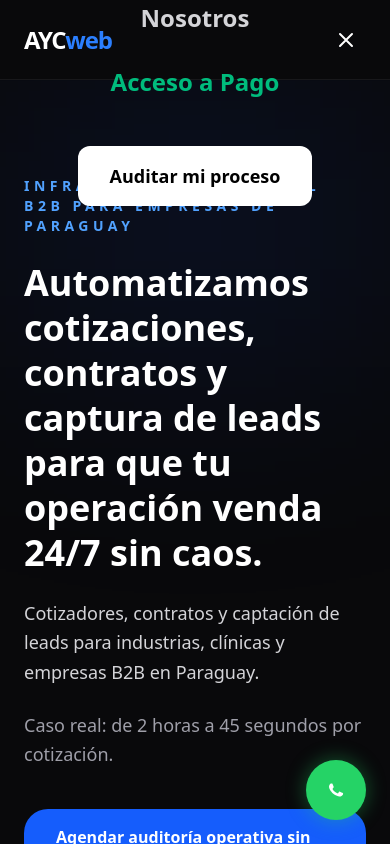
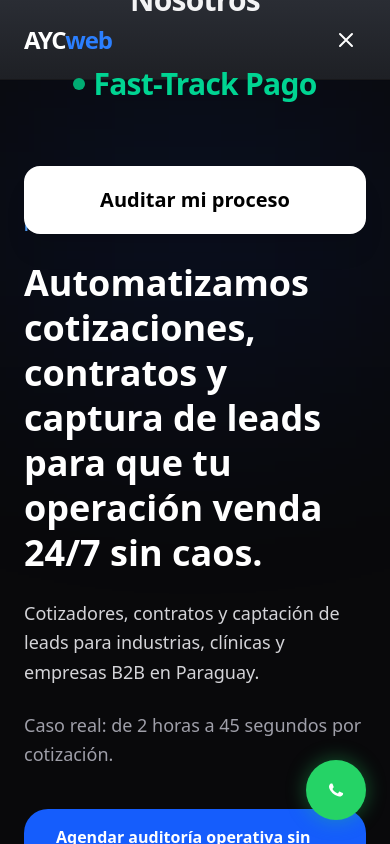
Before and after one commit to oscaramarilla/aycweb, a Next.js app: page / in a window 390 px wide. Both pictures are taken after a click on the button "Toggle Menu". Shown: the top 844 px of the page. Built offline with nearby package versions, Linux system fonts and the light colour scheme.

Commit message:
feat: navbar mobile premium y nueva sala VIP de fast-track payment2

```diff
--- a/components/Navbar.tsx
+++ b/components/Navbar.tsx
@@ -1,6 +1,6 @@
 "use client";
 
-import { useState } from "react";
+import { useState, useEffect } from "react";
 import Link from "next/link";
 import { AYCWEB_CONTACT } from "@/lib/config/contact";
 
@@ -9,14 +9,28 @@ export default function Navbar() {
   const whatsappNumber = AYCWEB_CONTACT.whatsappNumber;
   const whatsappMsg = encodeURIComponent(AYCWEB_CONTACT.globalMessages.diagnosis);
 
-  const toggleMenu = () => setIsMobileMenuOpen(!isMobileMenuOpen);
+  const toggleMenu = () => {
+    setIsMobileMenuOpen(!isMobileMenuOpen);
+  };
+
+  // Prevenir scroll cuando el menú está abierto
+  useEffect(() => {
+    if (isMobileMenuOpen) {
+      document.body.style.overflow = 'hidden';
+    } else {
+      document.body.style.overflow = 'unset';
+    }
+    return () => {
+      document.body.style.overflow = 'unset';
+    };
+  }, [isMobileMenuOpen]);
 
   return (
     <nav className="fixed top-0 left-0 right-0 z-50 bg-zinc-950/80 backdrop-blur-md border-b border-zinc-900 h-20 flex items-center transition-all">
       <div className="max-w-6xl mx-auto px-6 w-full flex items-center justify-between">
 
         {/* LOGO */}
-        <Link href="/" className="text-2xl font-black tracking-tighter text-white z-50">
+        <Link href="/" className="text-2xl font-black tracking-tighter text-white z-[60]">
           AYC<span className="text-blue-500">web</span>
         </Link>
 
@@ -41,7 +55,7 @@ export default function Navbar() {
 
         {/* MOBILE MENU BUTTON */}
         <button
-          className="md:hidden text-white z-50 p-2"
+          className="md:hidden text-white z-[60] p-2"
           onClick={toggleMenu}
           aria-label="Toggle Menu"
         >
@@ -54,22 +68,53 @@ export default function Navbar() {
 
       </div>
 
-      {/* MOBILE MENU OVERLAY */}
-      <div className={`fixed inset-0 bg-zinc-950 z-40 flex flex-col items-center justify-center gap-8 transition-all duration-300 md:hidden ${isMobileMenuOpen ? 'opacity-100 visible' : 'opacity-0 invisible pointer-events-none'}`}>
-        <Link href="/soluciones" onClick={toggleMenu} className="text-2xl font-bold text-zinc-300 hover:text-white">Soluciones</Link>
-        <Link href="/productos" onClick={toggleMenu} className="text-2xl font-bold text-zinc-300 hover:text-white">Productos</Link>
-        <Link href="/nosotros" onClick={toggleMenu} className="text-2xl font-bold text-zinc-300 hover:text-white">Nosotros</Link>
-        <Link href="/pago" onClick={toggleMenu} className="text-2xl font-black text-emerald-500 hover:text-emerald-400">Acceso a Pago</Link>
+      {/* MOBILE MENU OVERLAY - DISEÑO PLATA/CINZA */}
+      <div
+        className={`fixed inset-0 z-50 flex flex-col items-center justify-center bg-gradient-to-b from-[#2a2d34] to-[#1e2025] transition-all duration-300 ease-in-out ${
+          isMobileMenuOpen ? 'opacity-100 visible' : 'opacity-0 invisible pointer-events-none'
+        }`}
+      >
+        <div className="flex flex-col items-center gap-8 w-full px-6">
+          <Link
+            href="/soluciones"
+            onClick={toggleMenu}
+            className="text-3xl font-black text-zinc-100 hover:text-white tracking-tight"
+          >
+            Soluciones
+          </Link>
+          <Link
+            href="/productos"
+            onClick={toggleMenu}
+            className="text-3xl font-black text-zinc-100 hover:text-white tracking-tight"
+          >
+            Productos
+          </Link>
+          <Link
+            href="/nosotros"
+            onClick={toggleMenu}
+            className="text-3xl font-black text-zinc-100 hover:text-white tracking-tight"
+          >
+            Nosotros
+          </Link>
+          <Link
+            href="/pago"
+            onClick={toggleMenu}
+            className="text-3xl font-black text-emerald-400 hover:text-emerald-300 tracking-tight mt-4 flex items-center gap-2"
+          >
+             <span className="w-3 h-3 rounded-full bg-emerald-500 animate-pulse"></span>
+             Fast-Track Pago
+          </Link>
 
           <a
             href={`https://wa.me/${whatsappNumber}?text=${whatsappMsg}`}
             target="_blank" rel="noopener noreferrer"
-          className="mt-4 bg-white text-black font-black text-lg px-8 py-4 rounded-xl active:scale-95"
+            className="mt-8 bg-white text-black font-black text-xl px-10 py-5 rounded-2xl active:scale-95 shadow-xl w-full max-w-sm text-center"
             onClick={toggleMenu}
           >
             Auditar mi proceso
           </a>
         </div>
+      </div>
     </nav>
   );
 }
```
Lines whose indentation alone changed are shown as unchanged.
